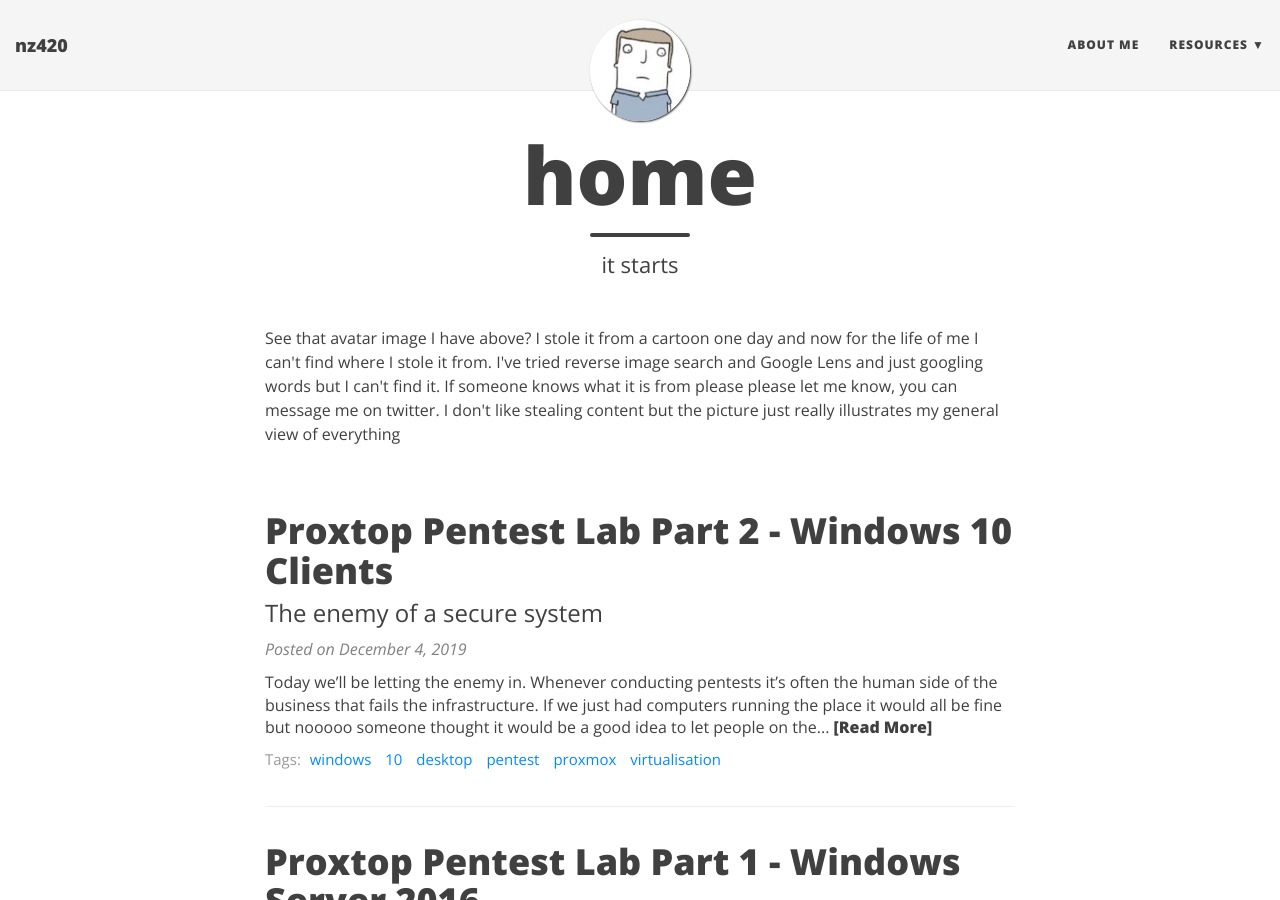
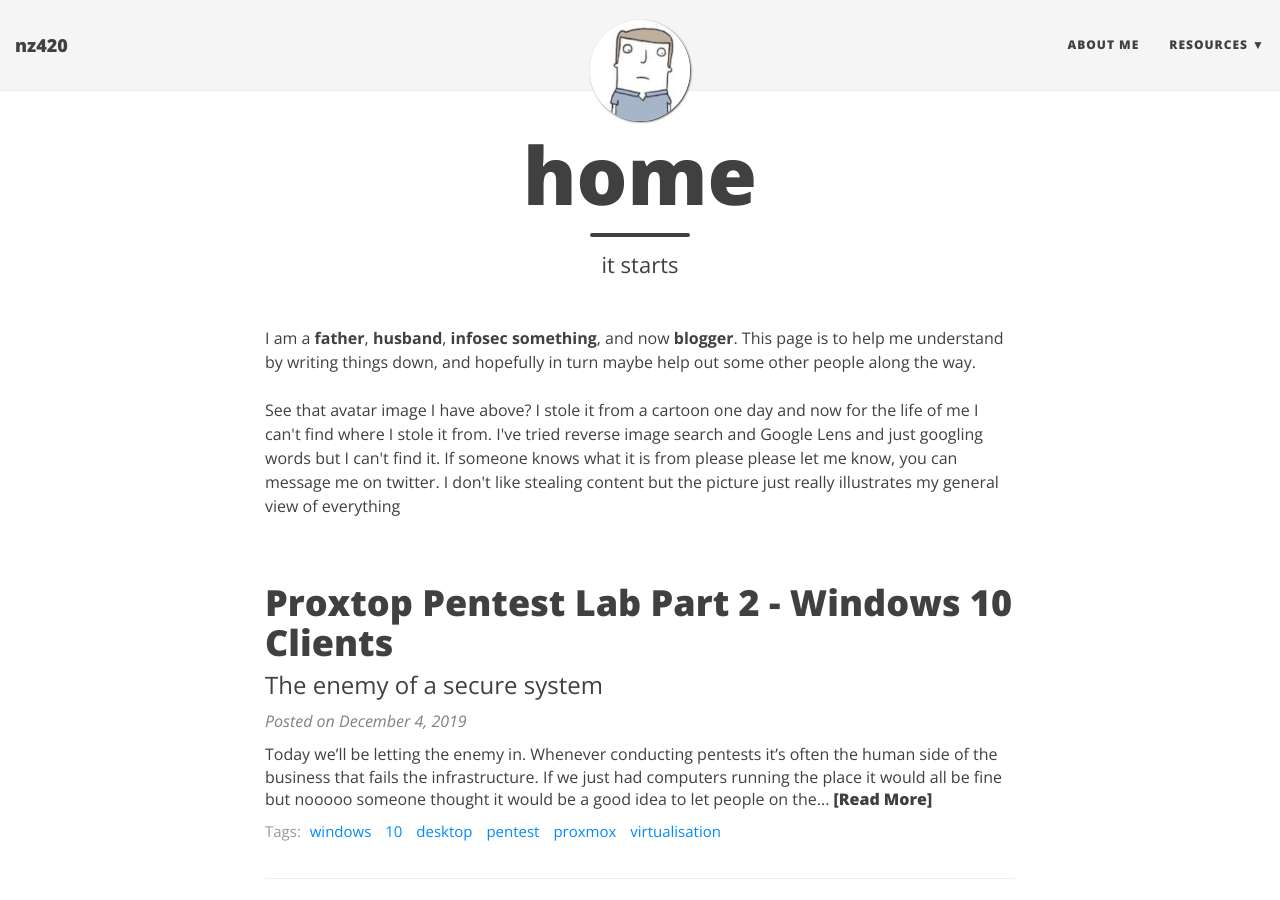
Before and after one commit to joefizz/joefizz.github.io, a Jekyll site: the page built from index.html, in a window 1280 px wide and 900 px high. Built offline with Jekyll 4.4.1, drawn with Linux system fonts in a browser that asks for light colours; nearby versions of some CDN libraries; the list of posts is cut into pages by our own code.

Commit message:
Update index.html

```diff
--- a/index.html
+++ b/index.html
@@ -5,6 +5,9 @@ subtitle: it starts
 use-site-title: true
 ---
 <p>
+
+I am a <b>father</b>, <b>husband</b>, <b>infosec something</b>, and now <b>blogger</b>.  This page is to help me understand by writing things down, and hopefully in turn maybe help out some other people along the way.
+<br><br>
 See that avatar image I have above?  I stole it from a cartoon one day and now for the life of me I can't find where I stole it from.  I've tried reverse image search and Google Lens and just googling words but I can't find it.  If someone knows what it is from please please let me know, you can message me on twitter.  I don't like stealing content but the picture just really illustrates my general view of everything
 </p>
 <div class="posts-list">
```
